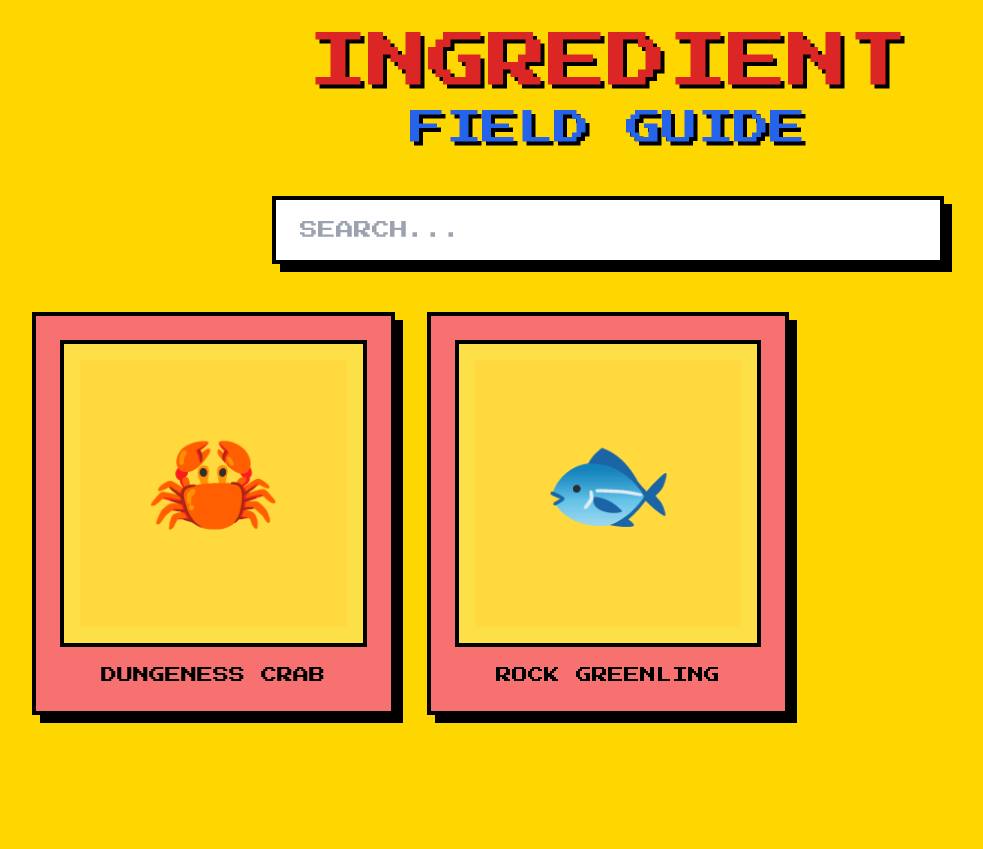
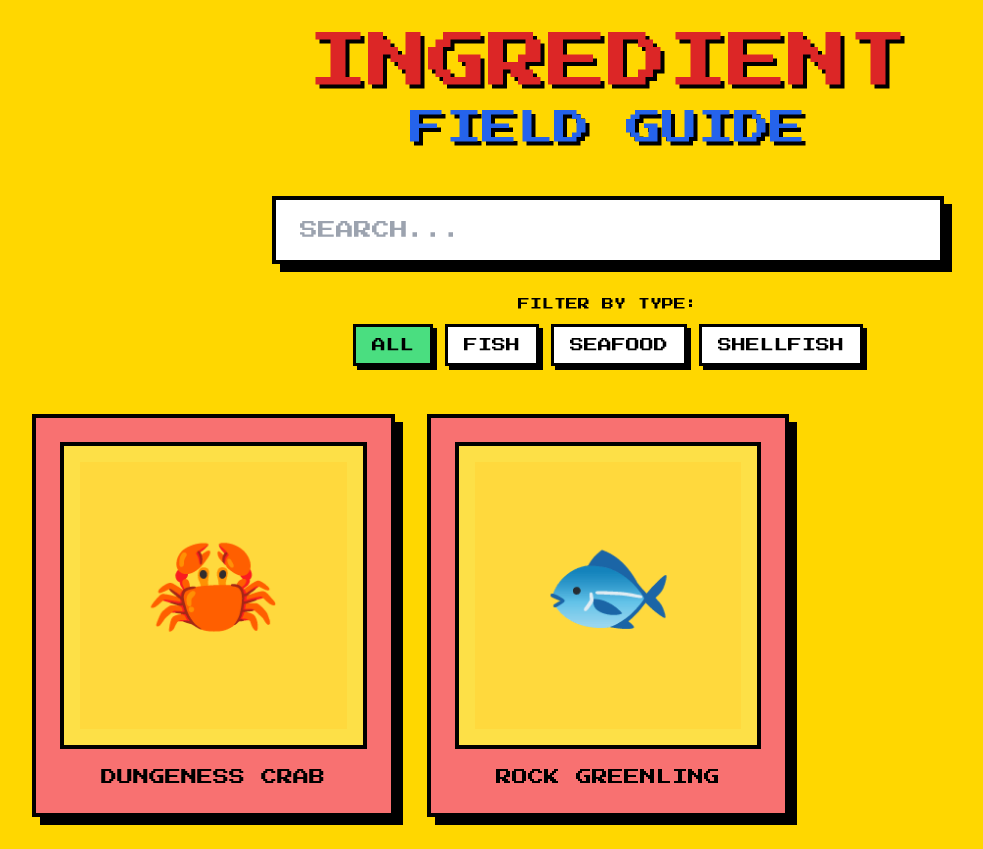
Before and after one commit to jaypeegithub/menu, a Next.js app: page / in a window 1280 px wide. Shown: the whole page, without its empty margins (32-1015 px from the left). Before the commit the page ends 800 px from the top, so only its background shows below. Built offline with nearby package versions, Linux system fonts and the light colour scheme.

Commit message:
Add type filtering functionality
- Added filter buttons for each ingredient type
- Dynamically generates filter options from ingredient data
- Combined filtering with search functionality
- Active filter highlighted in green
- Maintains neo-brutalism design style

```diff
--- a/app/page.tsx
+++ b/app/page.tsx
@@ -7,10 +7,18 @@ import { ingredients, Ingredient } from "@/data/ingredients";
 export default function Home() {
   const [searchTerm, setSearchTerm] = useState("");
   const [selectedIngredient, setSelectedIngredient] = useState<Ingredient | null>(null);
+  const [selectedTypeFilter, setSelectedTypeFilter] = useState<string | null>(null);
 
-  const filteredIngredients = ingredients.filter((ingredient) =>
-    ingredient.name.toLowerCase().includes(searchTerm.toLowerCase())
-  );
+  // Get all unique types from ingredients
+  const allTypes = Array.from(
+    new Set(ingredients.flatMap((ingredient) => ingredient.type))
+  ).sort();
+
+  const filteredIngredients = ingredients.filter((ingredient) => {
+    const matchesSearch = ingredient.name.toLowerCase().includes(searchTerm.toLowerCase());
+    const matchesType = !selectedTypeFilter || ingredient.type.includes(selectedTypeFilter);
+    return matchesSearch && matchesType;
+  });
 
   return (
     <div className="min-h-screen p-8">
@@ -25,7 +33,7 @@ export default function Home() {
       </header>
 
       {/* Search Bar */}
-      <div className="max-w-2xl mx-auto mb-12">
+      <div className="max-w-2xl mx-auto mb-8">
         <input
           type="text"
           placeholder="SEARCH..."
@@ -33,6 +41,36 @@ export default function Home() {
           onChange={(e) => setSearchTerm(e.target.value)}
           className="w-full px-6 py-4 text-lg bg-white neo-brutalism-border uppercase focus:outline-none focus:ring-0"
         />
+      </div>
+
+      {/* Type Filters */}
+      <div className="max-w-4xl mx-auto mb-12">
+        <p className="text-xs uppercase mb-3 text-center">FILTER BY TYPE:</p>
+        <div className="flex flex-wrap justify-center gap-3">
+          <button
+            onClick={() => setSelectedTypeFilter(null)}
+            className={`px-4 py-2 text-sm uppercase neo-brutalism-border-sm neo-brutalism-button ${
+              selectedTypeFilter === null
+                ? "bg-green-400 text-black"
+                : "bg-white text-black"
+            }`}
+          >
+            ALL
+          </button>
+          {allTypes.map((type) => (
+            <button
+              key={type}
+              onClick={() => setSelectedTypeFilter(type)}
+              className={`px-4 py-2 text-sm uppercase neo-brutalism-border-sm neo-brutalism-button ${
+                selectedTypeFilter === type
+                  ? "bg-green-400 text-black"
+                  : "bg-white text-black"
+              }`}
+            >
+              {type}
+            </button>
+          ))}
+        </div>
       </div>
 
       {/* Ingredient Grid */}
```
